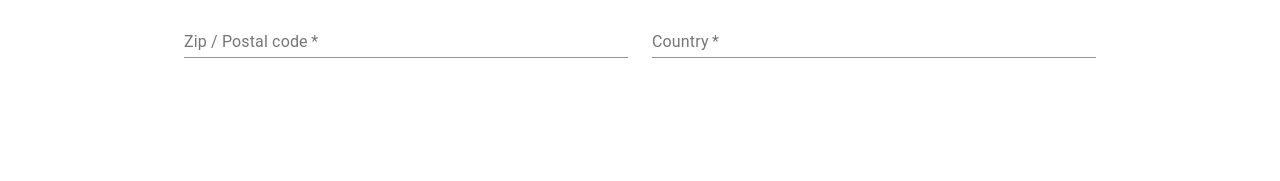
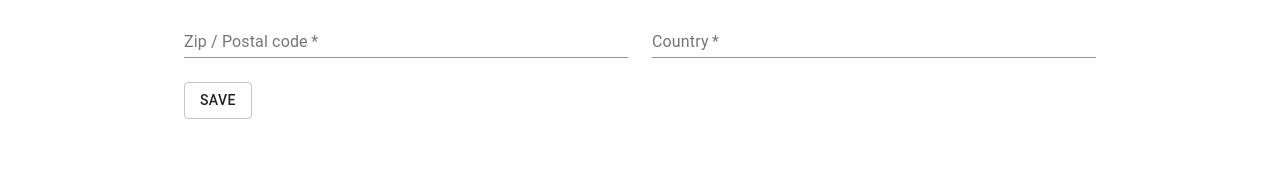
Before and after one commit to dkkocab/WebSiteBot_PS5, a React (Create React App) app in the folder uoft-contribution-frontend/: page /UserProfile in a window 1280 px wide. Shown: the part 557-738 px from the top of the page. Built offline with nearby package versions, Linux system fonts and the light colour scheme.

Commit message:
Initialized the user profile page and added the save button

```diff
--- a/uoft-contribution-frontend/src/components/UserProfile.js
+++ b/uoft-contribution-frontend/src/components/UserProfile.js
@@ -5,7 +5,7 @@ import TextField from '@material-ui/core/TextField';
 import FormControlLabel from '@material-ui/core/FormControlLabel';
 import Checkbox from '@material-ui/core/Checkbox';
 import Container from "@material-ui/core/Container";
-import { FormControl, FormLabel, InputLabel, MenuItem, Radio, RadioGroup, Select } from '@material-ui/core';
+import { FormControl, FormLabel, InputLabel, MenuItem, Radio, RadioGroup, Button } from '@material-ui/core';
 
 class UserProfile extends Component {
     constructor(props) {
@@ -15,6 +15,7 @@ class UserProfile extends Component {
         };
 
         this.handleInputChange = this.handleInputChange.bind(this);
+        this.SaveContent = this.saveContent.bind(this);
     }
 
     handleInputChange(event) {
@@ -26,6 +27,11 @@ class UserProfile extends Component {
         });
         console.log(this.state)
     }
+
+    saveContent() {
+        console.log('save');
+
+    }
     render() {
         const mystyle = {
             color: "white",
@@ -33,6 +39,7 @@ class UserProfile extends Component {
             padding: "10px",
             fontFamily: "Arial"
         };
+
         return (
             <Container maxWidth="md">
                 <React.Fragment>
@@ -148,7 +155,12 @@ class UserProfile extends Component {
                                 fullWidth
                                 autoComplete="shipping country"
                             />
+
                         </Grid>
+                        <Grid Grid item xs={12} >
+                            <Button variant="outlined" onClick={this.saveContent}>SAVE</Button>
+                        </Grid>
+
                         {/* <Grid item xs={12}>
                             <FormControlLabel
                                 control={<Checkbox color="secondary" name="saveAddress" value="yes" />}
```
Also changed, not shown: 1 other file (tests, documents, lock files or other folders).
